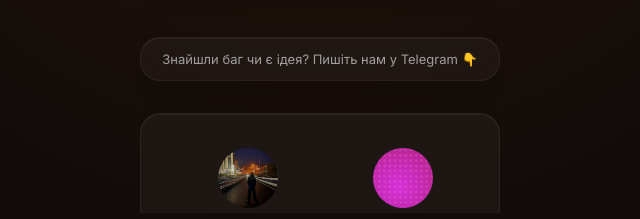
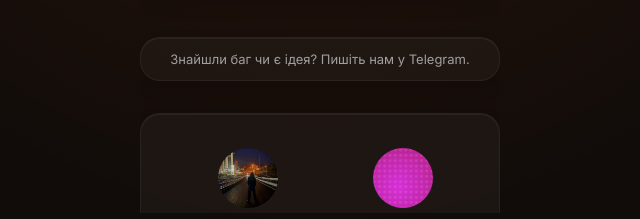
Before and after one commit to h0pe1ess-xyz/mykep, a plain HTML site: page static/settings.html in a window 1280 px wide. Shown: the part 497-716 px from the top of the page, 320-960 px from the left. Drawn offline with Linux system fonts and the light colour scheme; no server answers.

Commit message:
Remove emoji from support text to comply with rules

```diff
--- a/static/settings.html
+++ b/static/settings.html
@@ -66,7 +66,7 @@
 
             <div class="settings-card" style="text-align: center; padding: 12px; margin-bottom: 16px;">
                 <div style="font-size: 13px; color: #a0a0a0; line-height: 1.4;">
-                    Знайшли баг чи є ідея? Пишіть нам у Telegram 👇
+                    Знайшли баг чи є ідея? Пишіть нам у Telegram.
                 </div>
             </div>
 
```
